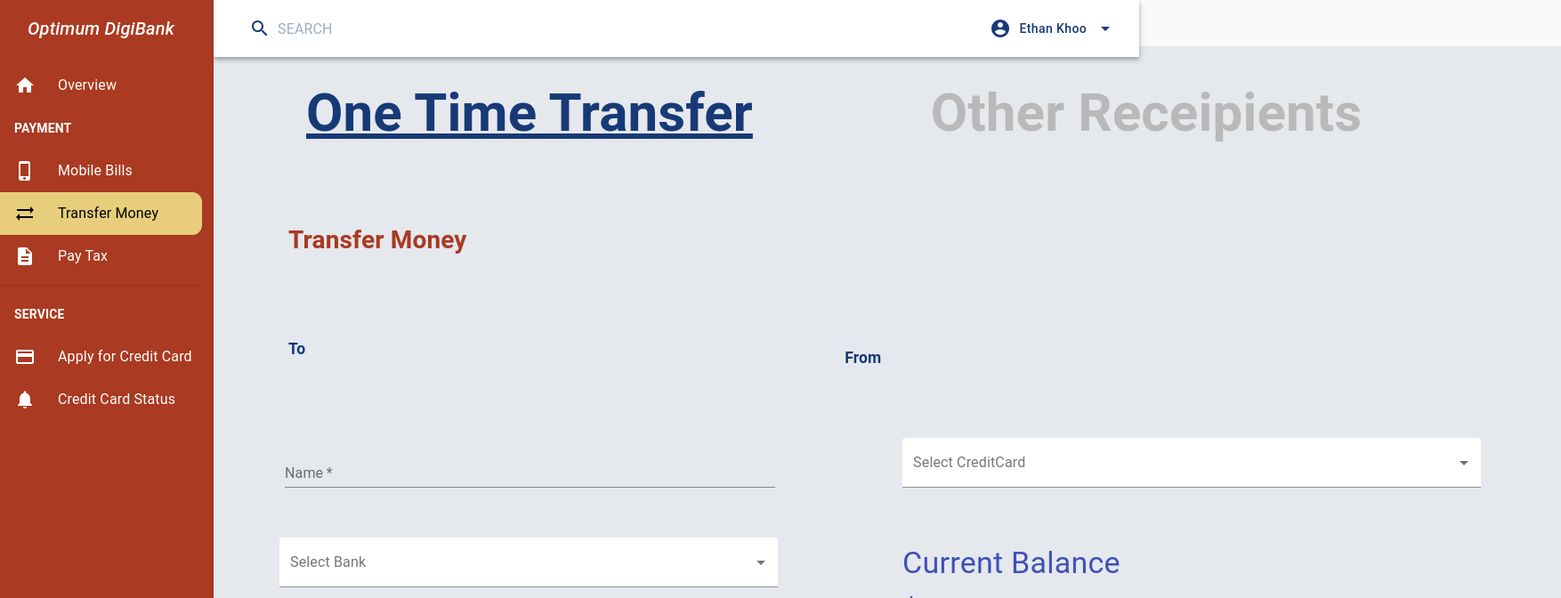
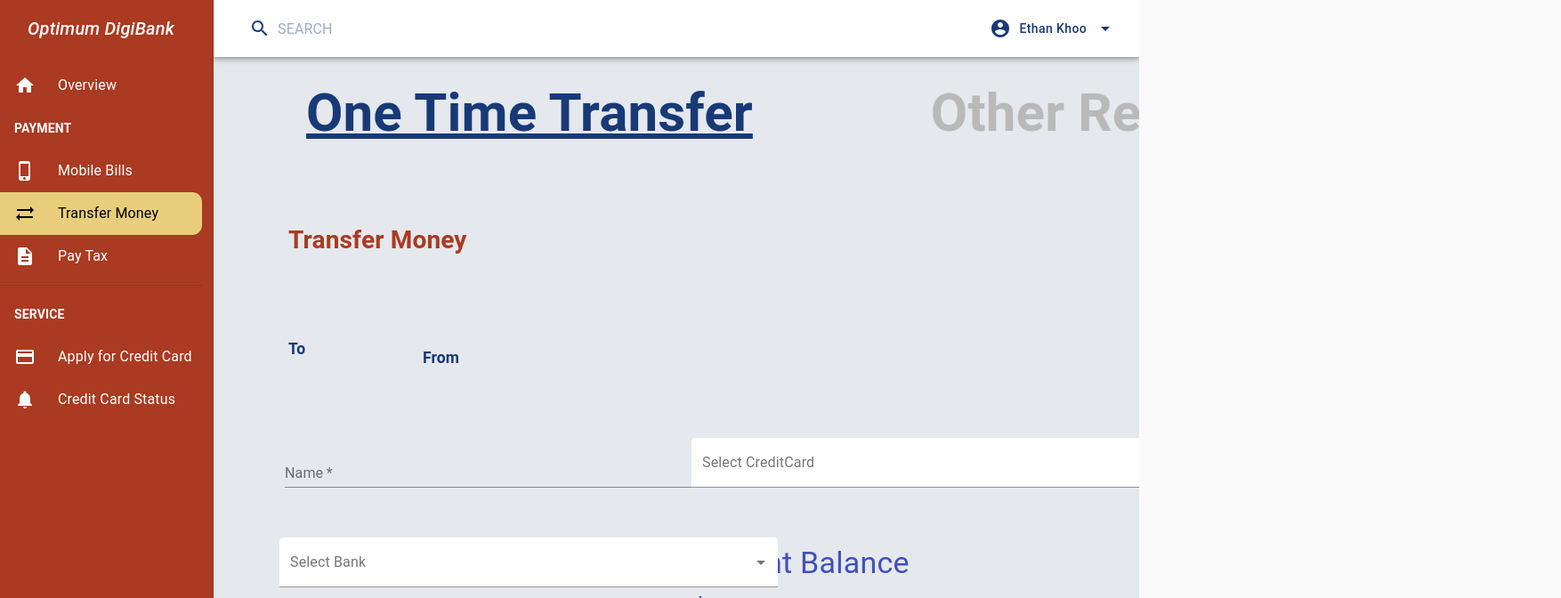
Before and after one commit to ilagon/frontend-optimum-solution, a React (Create React App) app in the folder frontend/: page /TransferMoney in a window 1280 px wide. Shown: the top 672 px of the page at 89% size, 1754 px wide, since content can reach past the window. Built offline with nearby package versions, Linux system fonts and the light colour scheme.

Commit message:
Adjusted Dashboard side navigation height.

```diff
--- a/frontend/src/components/MobilePayment/OneTimeTransfer/OneTimeTransferConfirmation_Body.js
+++ b/frontend/src/components/MobilePayment/OneTimeTransfer/OneTimeTransferConfirmation_Body.js
@@ -99,6 +99,7 @@
   );
 
   return (
+    <div className="root">
     <main className="content">
       <div className={classes.appBarSpacer} />
       <Grid container direction="row" justify="space-evenly" wrap="wrap">
@@ -118,5 +119,6 @@
         </Grid>
       </Grid>
     </main>
+    </div>
   );
 }
--- a/frontend/src/components/MobilePayment/OneTimeTransfer/OneTimeTransfer_Body.js
+++ b/frontend/src/components/MobilePayment/OneTimeTransfer/OneTimeTransfer_Body.js
@@ -178,8 +178,7 @@
     </div>
   );
   return (
-    <div>
-      {/* {isLoading ? ( */}
+    <div className="root">
         <main className="content">
           <div className={classes.appBarSpacer} />
           <Grid container direction="row" justify="space-evenly" wrap="wrap">
@@ -210,9 +209,6 @@
             </Grid>
           </Grid>
         </main>
-      {/* ) : (
-        <div>Loading..</div>
-      )} */}
     </div>
   );
 }
--- a/frontend/src/components/Overview/Overview.css
+++ b/frontend/src/components/Overview/Overview.css
@@ -42,6 +42,7 @@
 /* Styling for Dashboard */
 .root, #root {
     display: flex;
+    height: 100vh;
 }
 
 @media (min-width: 600px) {
--- a/frontend/src/components/TransferMoney/css/TransferMoney.module.css
+++ b/frontend/src/components/TransferMoney/css/TransferMoney.module.css
@@ -68,6 +68,7 @@
 .content {
     flex-grow: 1;
     height: 100%;
+    overflow: auto;
 }
 
 .container {
--- a/frontend/src/components/common/Dashboard.js
+++ b/frontend/src/components/common/Dashboard.js
@@ -1,5 +1,4 @@
 import React from "react";
-import { makeStyles } from "@material-ui/core/styles";
 import CssBaseline from "@material-ui/core/CssBaseline";
 import Drawer from "@material-ui/core/Drawer";
 import AppBar from "@material-ui/core/AppBar";
@@ -7,12 +6,9 @@
 import List from "@material-ui/core/List";
 import Typography from "@material-ui/core/Typography";
 import Divider from "@material-ui/core/Divider";
-import Container from "@material-ui/core/Container";
 import SearchIcon from "@material-ui/icons/Search";
 import InputBase from "@material-ui/core/InputBase";
 import UserMenu from "../Overview/UserMenu";
-import ListItem from '@material-ui/core/ListItem';
-import ListItemIcon from '@material-ui/core/ListItemIcon';
 import ListItemText from '@material-ui/core/ListItemText';
 import ListSubheader from '@material-ui/core/ListSubheader';
 import HomeIcon from '@material-ui/icons/Home';
@@ -33,12 +29,7 @@
 } from "react-router-dom";
 
 
-const useStyles = makeStyles((theme) => ({
-  appBarSpacer: theme.mixins.toolbar,
-}));
-
 export default function Dashboard() {
-  const classes = useStyles();
 
   return (
     <Router>
```
Also changed, not shown: frontend/src/components/Overview/OverviewPage.js (+0 -43 lines).
